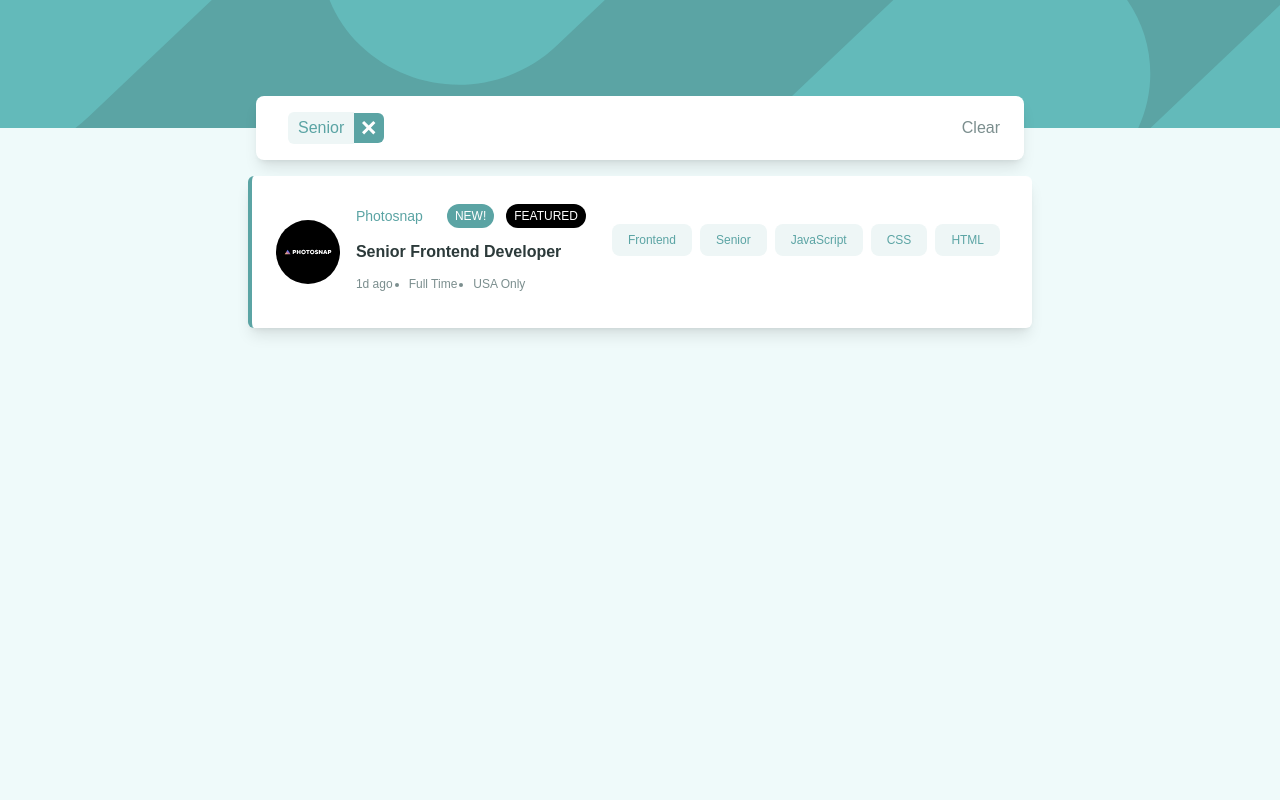
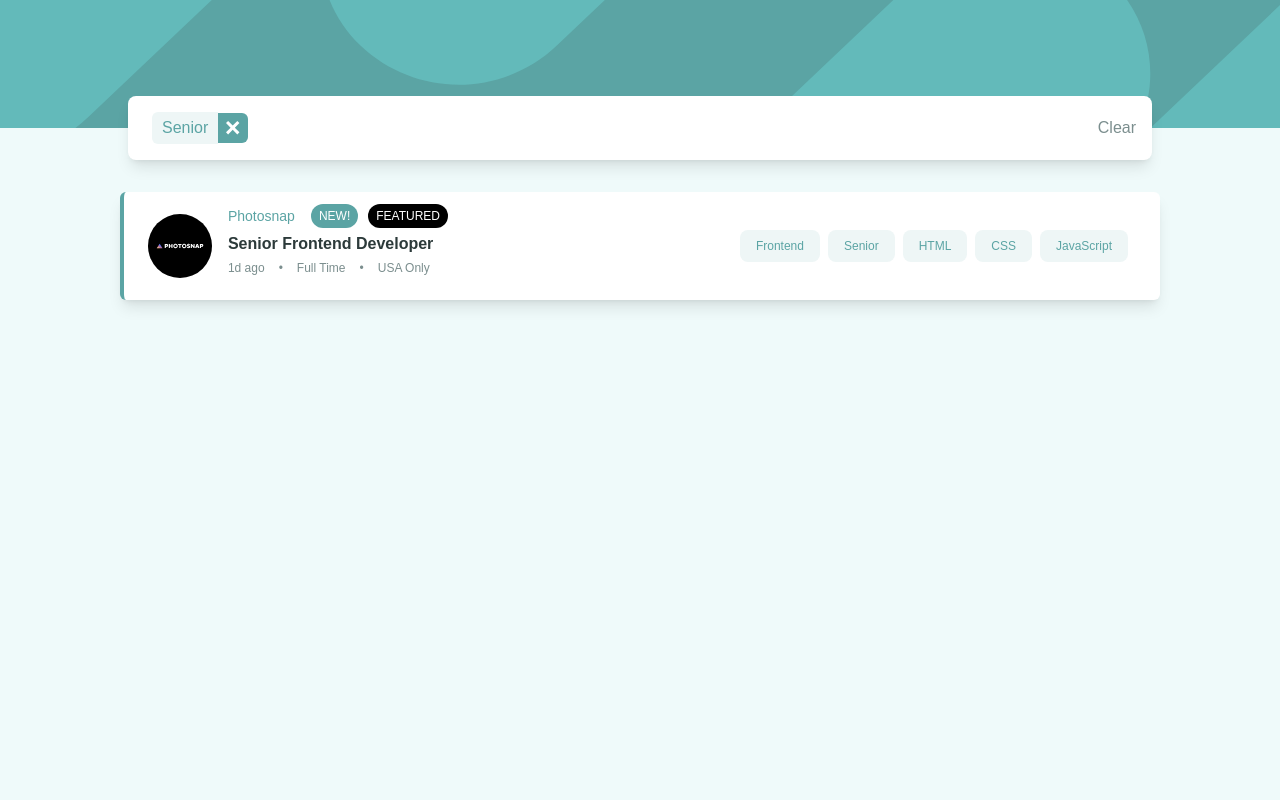
Before and after one commit to alexl8819/static-job-listings, a Vue app: page / in a window 1280 px wide. Both pictures are taken after a click on the button "Senior". Shown: the top 800 px of the page. Built offline with nearby package versions, Linux system fonts and the light colour scheme.

Commit message:
cleanup: styling changes

```diff
--- a/src/App.vue
+++ b/src/App.vue
@@ -9,8 +9,8 @@
   const selectedFilter = ref(new Set());
   // Computed
   const availableJobs = computed(() => jobs.map((job) => Object.assign({}, job, {
-    logo: job.logo.replace(/.\/images\//g, ''),
-    selectable: job.tools.concat(job.languages, job.level, job.role).reverse()
+    logo: job.logo.replace(/.\/images\//g, ''), // we don't want the relative path used
+    selectable: [job.role, job.level].concat(job.languages, job.tools.reverse()) // job.tools.reverse().concat(job.role, job.level, job.languages)
   })));
   // Events
   const addToFilter = (filter) => selectedFilter.value.add(filter);
@@ -19,13 +19,13 @@
 </script>
 
 <template>
-  <header class="flex flex-col items-center h-32 pt-20 lg:pt-24 mb-24 lg:mb-10 bg-desaturated-dark-cyan bg-mobile-header lg:bg-desktop-header font-league-spartan">
-    <div class="max-w-xs lg:max-w-5xl">
+  <header class="flex flex-col items-center h-32 pt-20 lg:pt-24 mb-20 lg:mb-12 bg-desaturated-dark-cyan bg-mobile-header lg:bg-desktop-header font-league-spartan">
+    <div class="max-w-xs lg:max-w-7xl">
       <FilterBoard :selectedFilter="selectedFilter" @remove-filter="removeFromFilter" @remove-all="removeAll" />
     </div>
   </header>
   <div class="flex flex-col justify-start items-center min-h-screen font-league-spartan">
-    <div class="max-w-xs lg:max-w-5xl">
+    <div class="max-w-xs lg:max-w-7xl">
       <JobsList :jobs="availableJobs" :selectedFilter="selectedFilter" @add-filter="addToFilter" />
     </div>
   </div>
--- a/src/components/FilterBoard.vue
+++ b/src/components/FilterBoard.vue
@@ -6,14 +6,12 @@ const props = defineProps({
 });
 
 // Computed
-const isHidden = computed(() => {
-  return !props.selectedFilter.size ? 'hidden' : 'block';
-});
+const isHidden = computed(() => !props.selectedFilter.size ? 'hidden' : 'block');
 const currentFilters = computed(() => Array.from(props.selectedFilter));
 </script>
 
 <template>
-  <div class="flex justify-between items-center w-80 lg:w-[48rem] py-6 lg:py-4 lg:py-4 px-6 bg-white rounded-lg shadow-lg" :class="isHidden">
+  <div class="flex justify-between items-center w-80 lg:w-[64rem] py-6 lg:py-4 px-4 bg-white rounded-lg shadow-lg" :class="isHidden">
     <div>
       <template v-for="filter in currentFilters">
         <div class="inline-block mr-2 mb-2 lg:mb-0 cursor-pointer">
--- a/src/components/JobsList.vue
+++ b/src/components/JobsList.vue
@@ -8,36 +8,38 @@ const props = defineProps({
 
 // Computed
 const filteredJobs = computed(() => !props.selectedFilter.size ? props.jobs : props.jobs.filter((job) => Array.from(props.selectedFilter).every((v) => job.selectable.includes(v))));
-// Method
-const isFeaturedNew = (job) => job.new || job.featured ? 'border-l-4 border-l-desaturated-dark-cyan' : '';
+// Methods
+const isFeaturedNew = (job) => job.new && job.featured ? 'border-l-4 border-l-desaturated-dark-cyan' : '';
 const renderLogo = (imgName) => new URL(`../assets/images/${imgName}`, import.meta.url).href;
 </script>
 
 <template>
-  <div class="space-y-6 py-2">
+  <div class="space-y-6 my-2">
     <template v-for="job in filteredJobs" :key="job.id">
-      <article class="flex flex-col lg:flex-row justify-between lg:items-center py-6 lg:py-4 px-6 rounded-md shadow-lg bg-white" :class="isFeaturedNew(job)">
-        <div class="flex flex-col lg:flex-row lg:items-center">
+      <article class="flex flex-col lg:flex-row justify-between lg:items-center my-4 py-4 lg:py-2 px-6 rounded-md shadow-lg bg-white" :class="isFeaturedNew(job)">
+        <div class="flex flex-col lg:flex-row lg:items-center lg:w-[37rem]">
           <div class="lg:w-20">
-            <img :src='renderLogo(job.logo)' class="h-10 lg:h-16 w-10 lg:w-16 -mt-10 lg:-mt-0 lg:mr-2" alt="company logo" />
+            <img :src='renderLogo(job.logo)' class="h-10 lg:h-16 w-10 lg:w-16 -mt-10 lg:-mt-0" alt="company logo" />
           </div>
-          <div class="lg:w-64 border-b lg:border-none border-b-dark-greyish-cyan mb-2">
-            <div class="flex flex-row items-center my-3">
+          <div class="border-b lg:border-none border-b-dark-greyish-cyan mb-2 lg:mb-0">
+            <div class="flex flex-row items-center my-3 lg:my-1">
               <h1 class="text-sm text-desaturated-dark-cyan">{{ job.company }}</h1>
-              <div class="flex flex-row ml-6 space-x-3">
+              <div class="flex flex-row ml-6 lg:ml-4 space-x-2.5">
                 <span class="px-2 py-1 uppercase rounded-full bg-desaturated-dark-cyan text-xs text-white" v-if="job.new">new!</span>
                 <span class="px-2 py-1 uppercase rounded-full bg-black text-xs text-white" v-if="job.featured">featured</span>
               </div>
             </div>
             <p class="font-bold cursor-pointer text-very-dark-greyish-cyan hover:text-desaturated-dark-cyan">{{ job.position }}</p>
-            <ul class="list-disc my-3 space-x-4 flex flex-row items-center">
-              <li class="first:list-none text-xs text-dark-greyish-cyan">{{ job.postedAt }}</li>
+            <ul class="list-none mt-1 mb-4 space-x-3.5 flex flex-row items-center"> <!--list-dict -->
+              <li class="text-xs text-dark-greyish-cyan">{{ job.postedAt }}</li> <!-- first:list-none -->
+              <li class="text-xs text-dark-greyish-cyan">•</li>
               <li class="text-xs text-dark-greyish-cyan">{{ job.contract }}</li>
+              <li class="text-xs text-dark-greyish-cyan">•</li>
               <li class="text-xs text-dark-greyish-cyan">{{ job.location }}</li>
             </ul>
           </div>
         </div>
-        <div class="mt-6 lg:mt-0">
+        <div class="mt-6 lg:mt-0 lg:h-12 lg:py-2">
           <button class="inline-block mr-2 mb-6 py-2 px-4 rounded-lg bg-light-greyish-cyan-2 hover:bg-desaturated-dark-cyan text-desaturated-dark-cyan hover:text-white lg:text-xs cursor-pointer" @click="$emit('addFilter', tablet)" v-for="tablet in job.selectable">
             {{ tablet }}
           </button>
```
